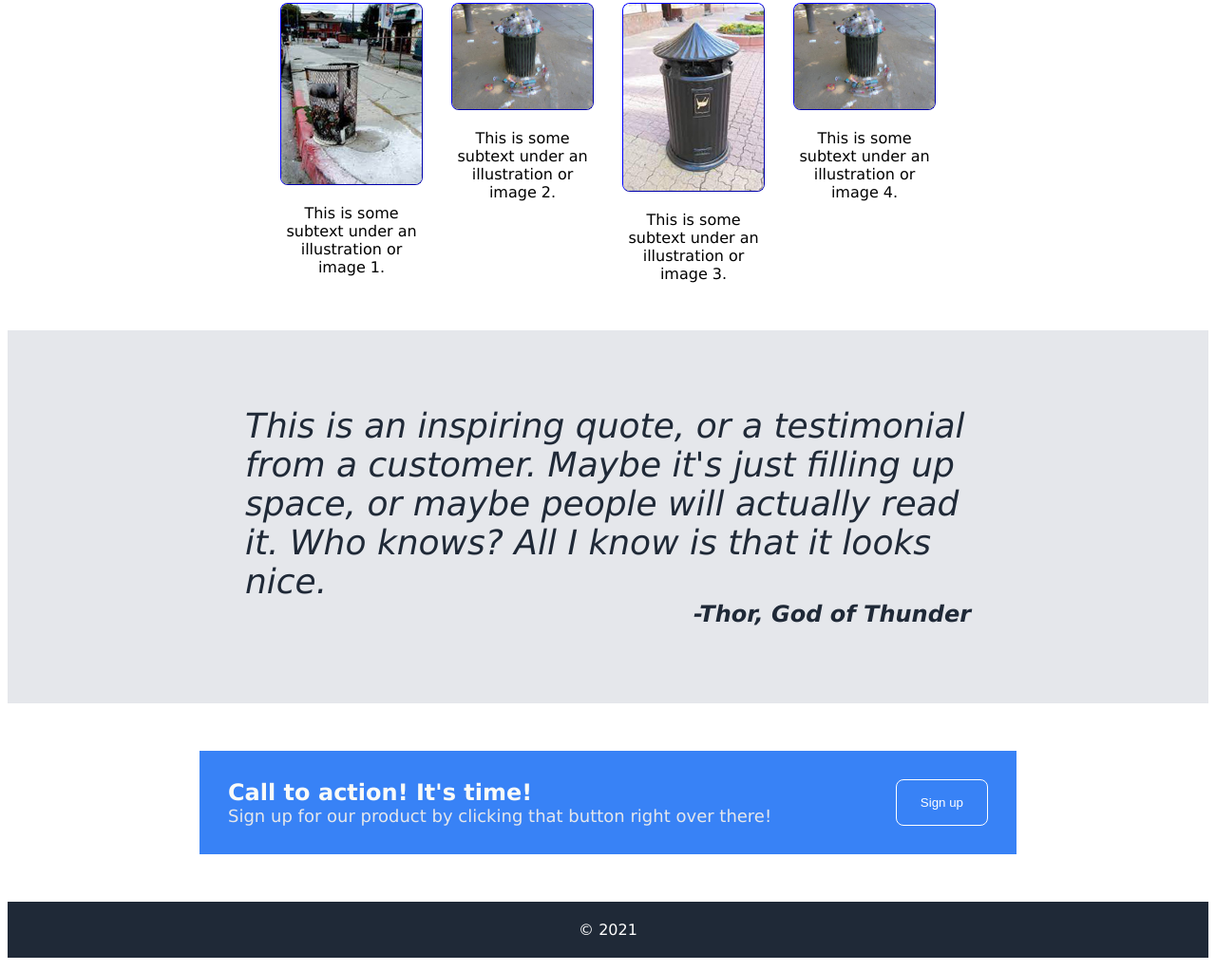
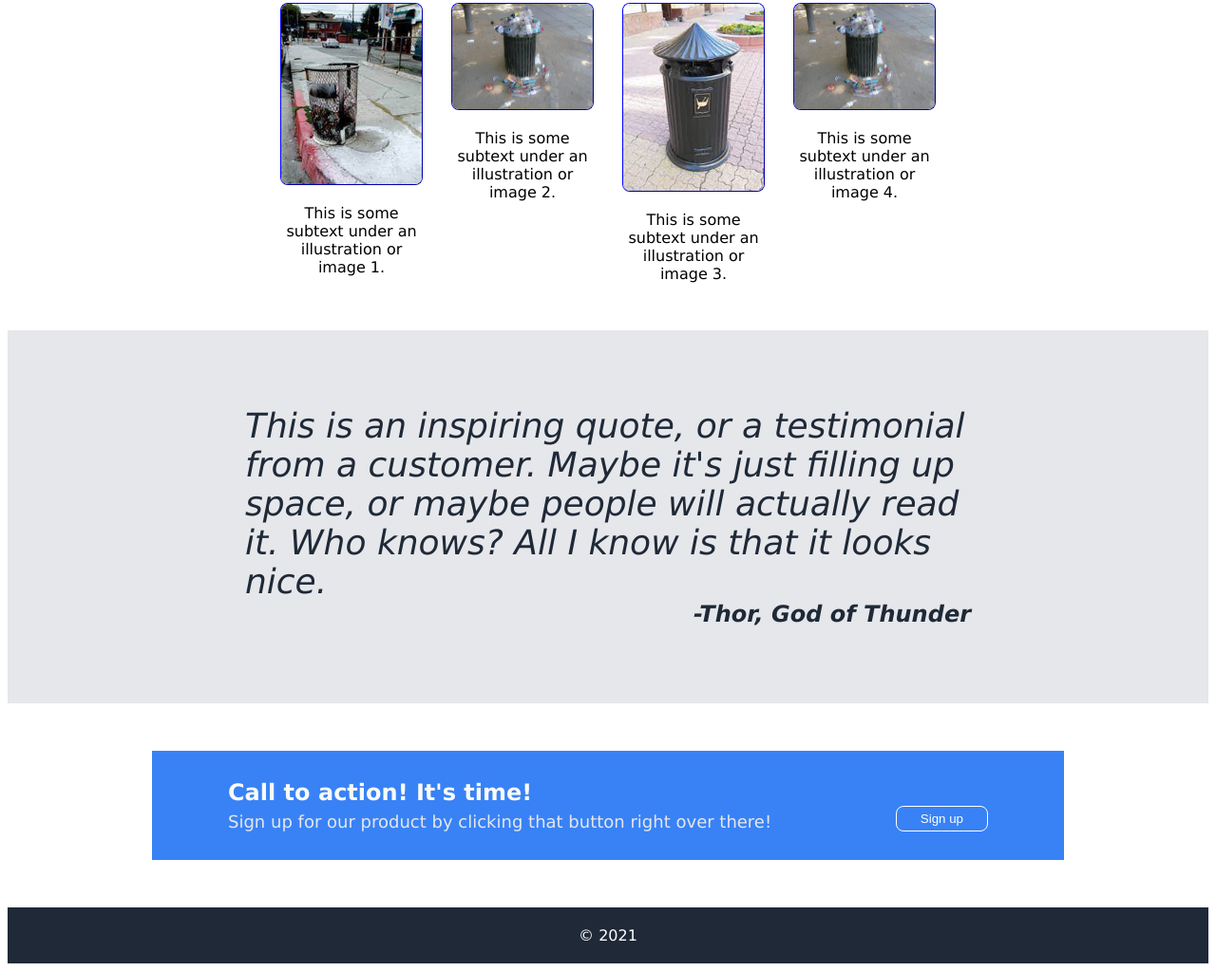
Before and after one commit to rebsrebs/project_landingpage, a plain HTML site: page index.html in a window 1280 px wide. Shown: the part 564-1587 px from the top of the page at 95% size. Drawn offline with Linux system fonts and the light colour scheme.

Commit message:
Change blue footer action area from flex direction row to column to try to get footer signup button to stop growing in height.

```diff
--- a/index.html
+++ b/index.html
@@ -68,11 +68,12 @@ This is some subtext under an illustration or image 4.
     </div>
 
     <div class="footeraction">
-        <div class="footerleft">
+
        <div class="footercall">Call to action! It's time!</div>
+
+       <div class="footerbottom">
         <div class="footertext">Sign up for our product by clicking that button right over there!</div>
-        </div>
-        <button class="footerbutton">Sign up</button>
+        <button class="footerbutton">Sign up</button></div></div>
     </div>
 
     <div class="copyright">
--- a/style.css
+++ b/style.css
@@ -89,8 +89,6 @@ button.footerbutton{
     border-color: white;
     border-width: 1px;
     border-style:solid;
-
-
 }
 
 
@@ -150,9 +148,10 @@ flex-basis:auto;
 
 .footeraction{
     display: flex;
+    flex-direction: column;
     width:800px;
     background-color:#3882F6;
-    padding:30px;
+    padding:30px 80px;
     margin-top:50px;
     margin-bottom:50px;
     justify-content: space-between;
@@ -160,9 +159,11 @@ flex-basis:auto;
 
 }
 
-.footerleft{
+.footertext{align-self:flex-end;}
+
+.footerbottom{
     display: flex;
-    flex-direction: column;
+    justify-content: space-between;
 }
 
 .quotetext{
```
